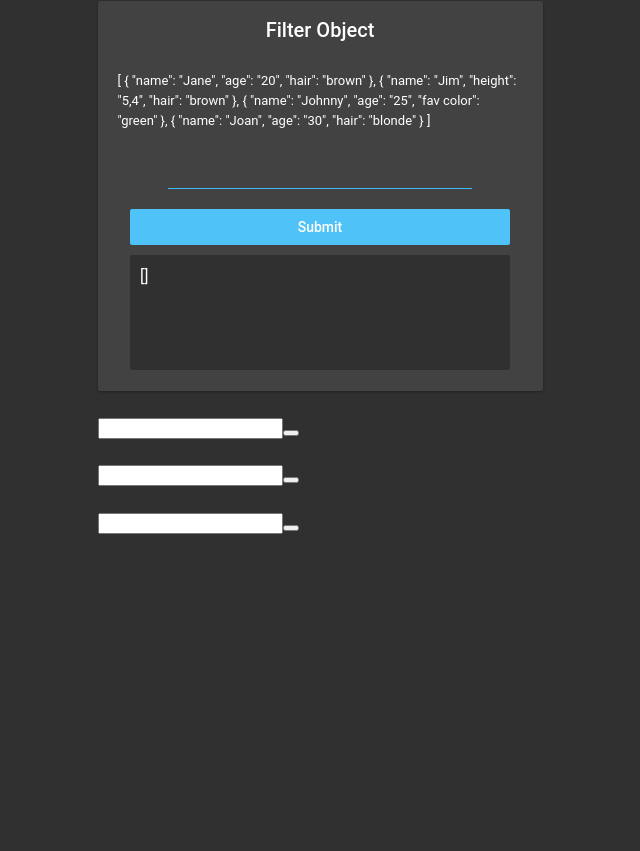
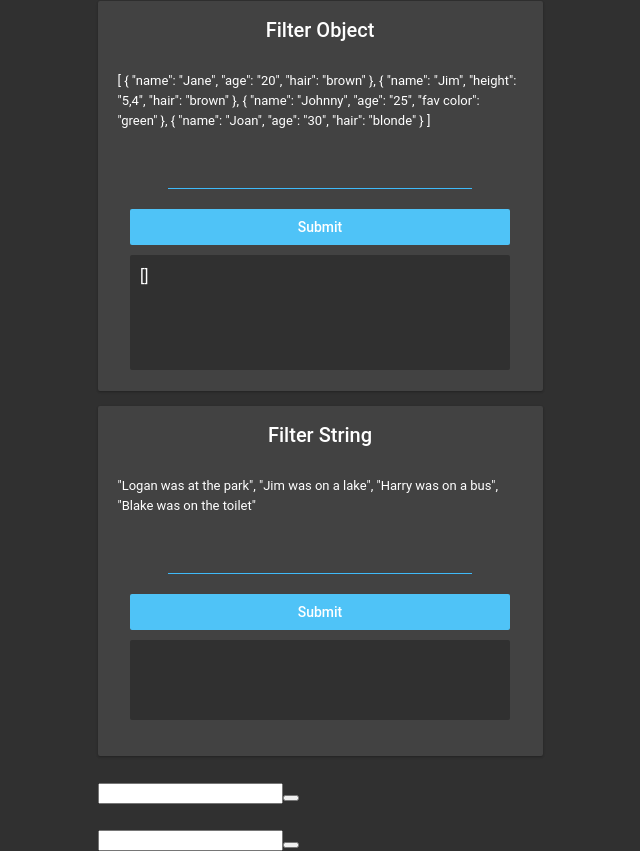
Before and after one commit to loganw0315/react-toy-problems, a React (Create React App) app: page / in a window 1280 px wide. Shown: the part 299-1150 px from the top of the page, without its empty margins (320-960 px from the left). Before the commit the page ends 833 px from the top, so only its background shows below. Built offline with nearby package versions, Linux system fonts and the light colour scheme.

Commit message:
Completed FilterStrings component

```diff
--- a/src/components/Topics/FilterString.js
+++ b/src/components/Topics/FilterString.js
@@ -1,14 +1,33 @@
 import React, { Component } from 'react';
 
 class FilterString extends Component {
+    state = {
+        unFilteredArray:[`"Logan was at the park"`,`"Jim was on a lake"`,`"Harry was on a bus"`,`"Blake was on the toilet"`],
+        userInput: "",
+        filteredArray:[]
+    }
+
+    handleChange = (event) => {
+        this.setState({
+            userInput: event.target.value
+        })
+    }
+
+    handleClick = (prop) => {
+        let filteredArray = this.state.unFilteredArray.filter(e=>e.includes(prop))
+        this.setState({
+            filteredArray: filteredArray
+        })
+    }
+
     render() {
         return (
-            <div>
-                <h4></h4>
-                <input></input>
-                <button></button>
-                <span></span>
-                <span></span>
+            <div className="puzzleBox filterStringPB">
+                <h4>Filter String</h4>
+                <span className='puzzleText'>{this.state.unFilteredArray.join(", ")}</span>
+                <input className='inputLine' onChange={this.handleChange}></input>
+                <button className='confirmationButton' onClick={() => this.handleClick(this.state.userInput)}>Submit</button>
+                <span className='resultsBox filterStringRB'>{this.state.filteredArray.join(", ")}</span>
             </div>
             )
     }
```
